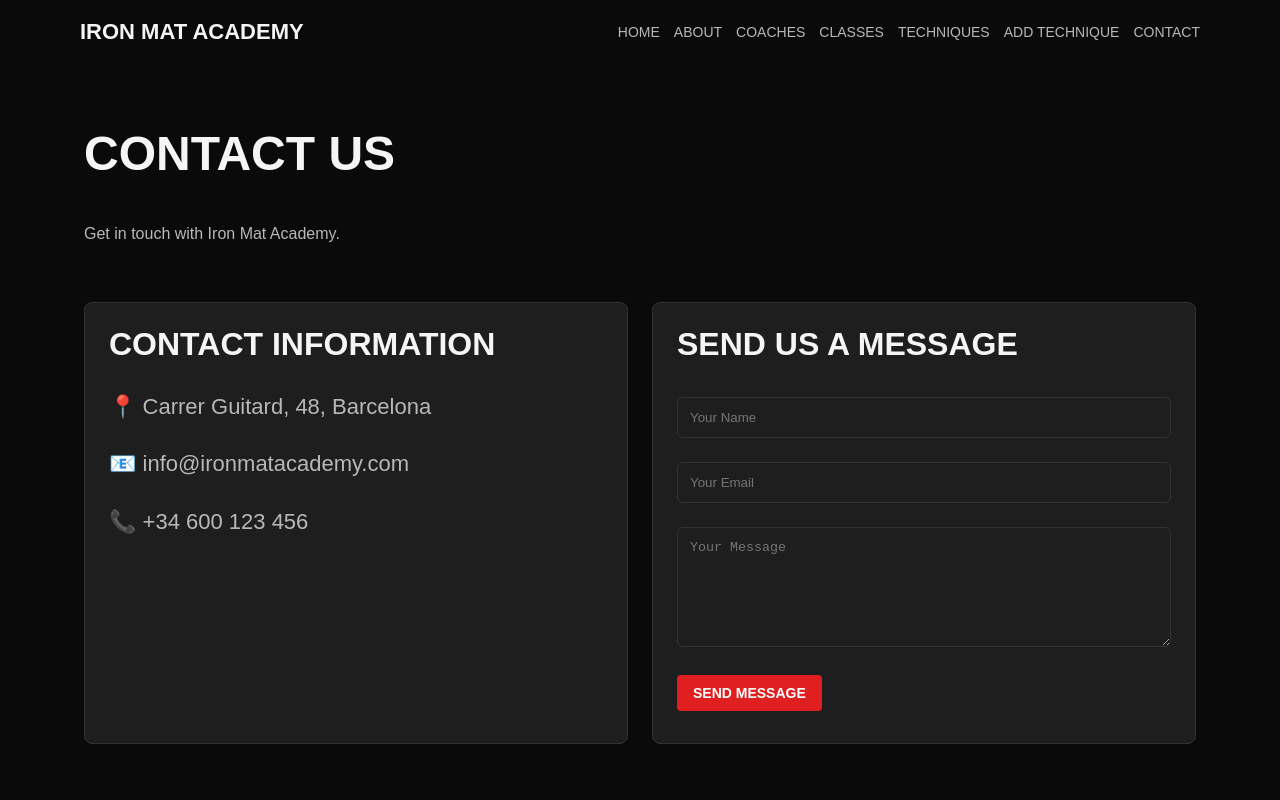
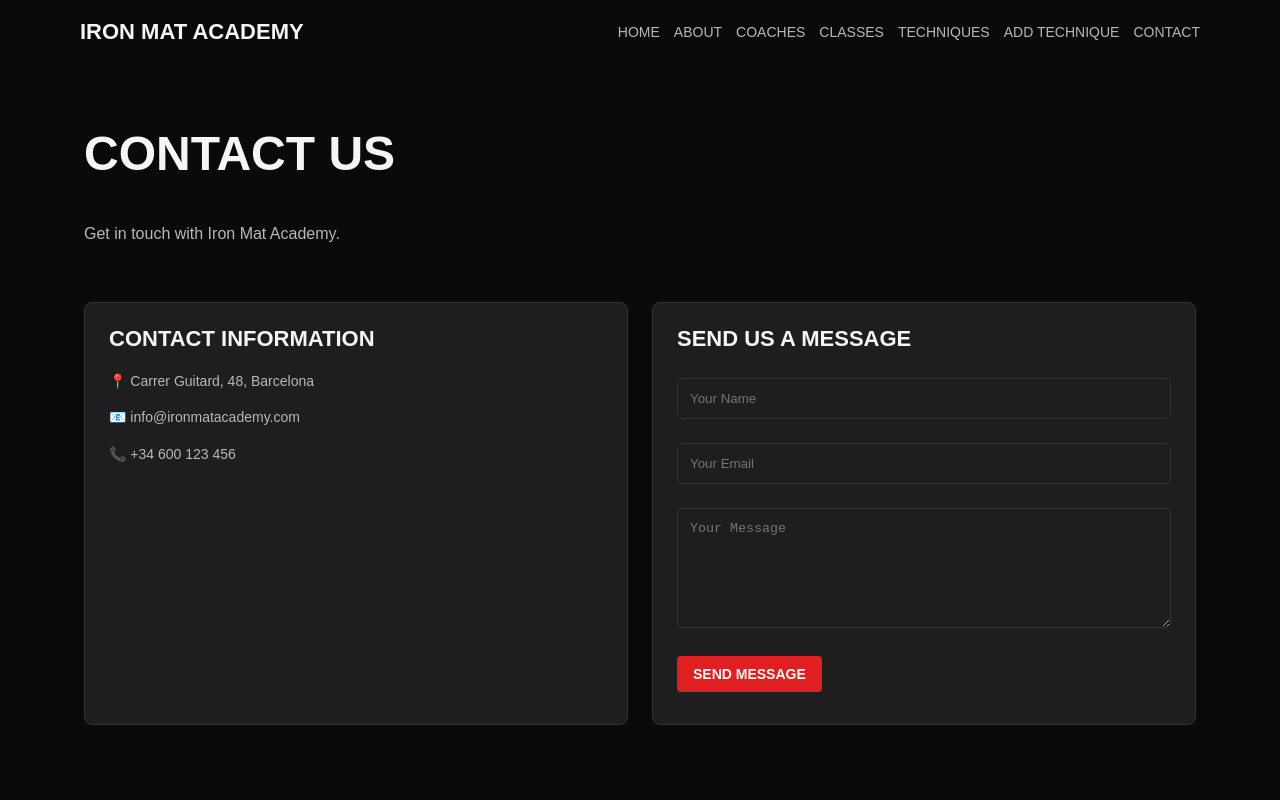
Before and after one commit to YenaKC/iron-mat-academy-client, a React (Vite) app: page /contact in a window 1280 px wide. Shown: the top 800 px of the page. Built offline with nearby package versions, Linux system fonts and the light colour scheme.

Commit message:
fix a bug in contpg

```diff
--- a/src/App.css
+++ b/src/App.css
@@ -332,13 +332,21 @@ form {
   overflow-wrap: break-word;
 }
 
+.contact-info h2,
+.contact-form h2 {
+  font-size: 22px;
+}
+
 .contact-info p {
-  font-size: 22px;
+  word-break: normal;
+  overflow-wrap: break-word;
+  font-size: 14px;
 }
 
 .contact-form form {
   max-width: none;
 }
+
 
 
 
```
